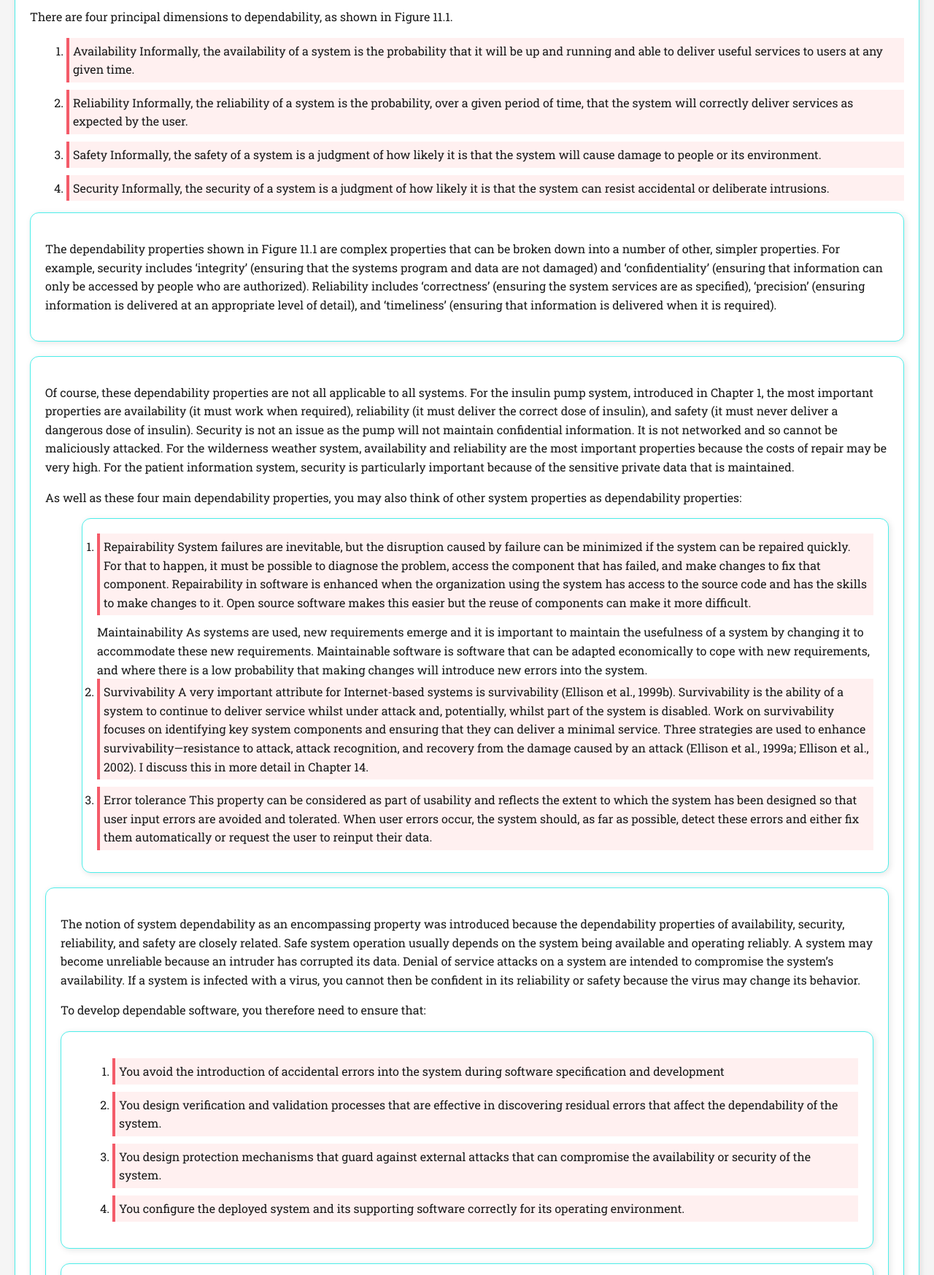
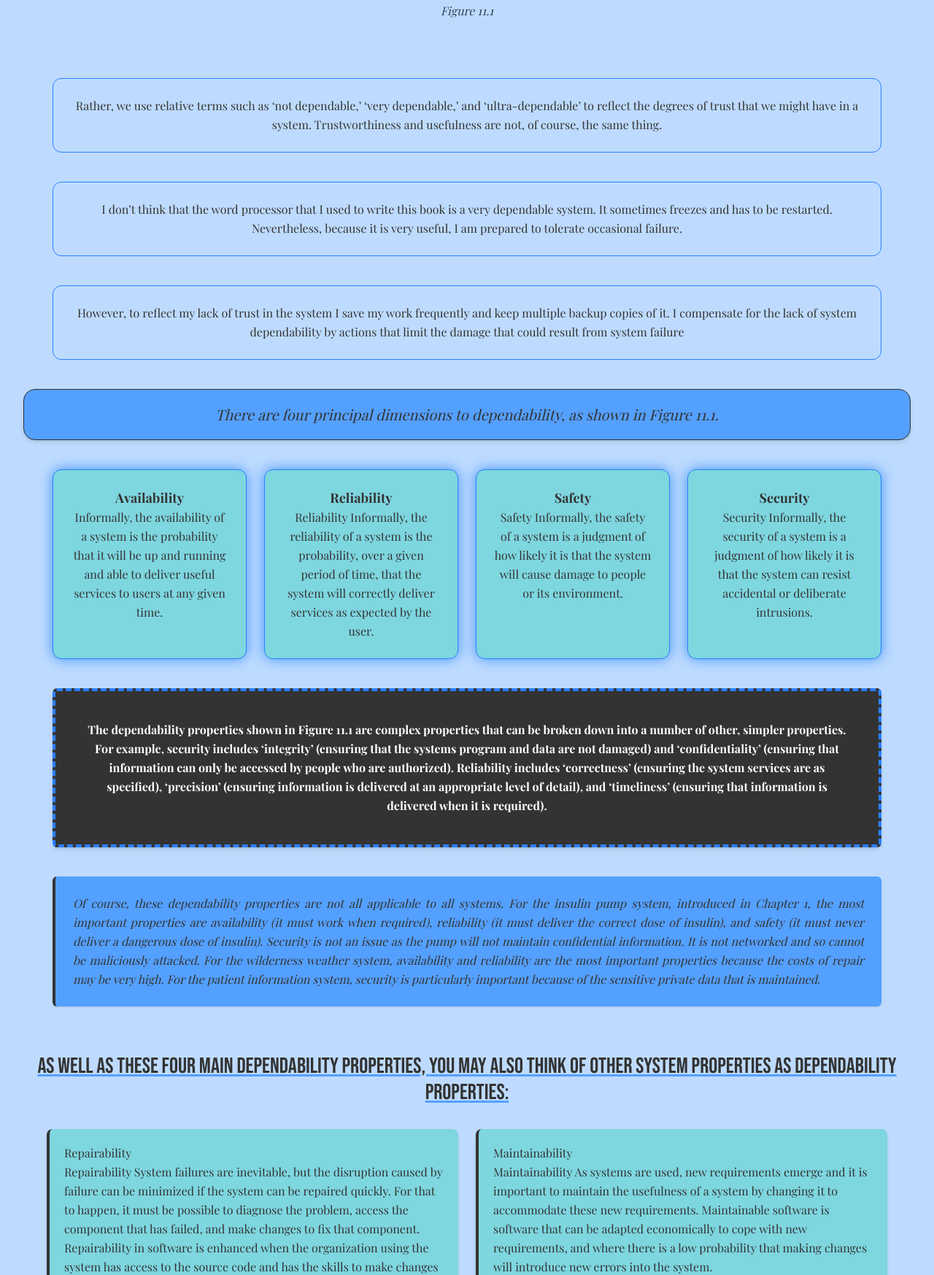
Before and after one commit to clydejustin1117/Chapter-11-Dependability-and-Security, a plain HTML site: page chapter 11.1.html in a window 1280 px wide. Shown: the part 1053-2800 px from the top of the page at 73% size. Drawn offline with nearby package versions, Linux system fonts and the light colour scheme; a web font is replaced by a local one.

Commit message:
Chapter 11.1 Web Book

```diff
--- a/chapter 11.1.html
+++ b/chapter 11.1.html
@@ -4,16 +4,27 @@
     <meta charset="UTF-8">
     <meta name="viewport" content="width=device-width, initial-scale=1.0">
     <title>Chapter 11 Dependability and security</title>
-    <link rel="stylesheet" href="styles.css">
+    <link rel="stylesheet" href="src/output.css">
 </head>
 
-<body>
 
-<article>
+<div class="navbar">
+    <a class="navbar-text" href="Index.html">Home</a>
+    <a class="navbar-text" href="Introduction.html">Introduction</a>
+    <a class="active navbar-text" href="chapter 11.1.html">Dependability Properties</a>
+    <a class="navbar-text" href="11.2.html">Cost/Dependability Curve</a>
+    <a class="navbar-text" href="11.3 safety.html">Safety</a>
+    <a class="navbar-text" href="11.4 - Security.html">Security</a>
+  </div>
+
+
+<body class="clr-body">
+
+
     <!-- Content visible to the user goes here -->
-    <h1>11.1 Dependability properties</h1>
+    <h1 class="under-clr-title" >11.1 Dependability properties</h1>
 
-    <section>
+    <section class="sec-p">
         <article>
 
             All of us are familiar with the problem of computer system failure. For no obvious reason, our computers sometimes crash or go wrong in some way. Programs running
@@ -25,46 +36,63 @@
     </section>
 
     <section>
-        <article>
+        <article class="sec-p2">
             The dependability of a computer system is a property of the system that reflects its trustworthiness. Trustworthiness here essentially means the degree of confidence
             a user has that the system will operate as they expect, and that the system will not ‘fail’ in normal use. It is not meaningful to express dependability numerically.
         </article>
     </section>
 
-    <article>
+    <div class="img-adjust">
+
     <img src="Dependability.PNG" alt="Figure 11.1">
 
-    <p> Rather, we use relative terms such as ‘not dependable,’ ‘very dependable,’ and
+    </div>
+    <p class="fgure11"> Figure 11.1 </p>
+
+    <section class="arc1p">
+    <p class="arc-1-p"> Rather, we use relative terms such as ‘not dependable,’ ‘very dependable,’ and
 ‘ultra-dependable’ to reflect the degrees of trust that we might have in a system.
 Trustworthiness and usefulness are not, of course, the same thing.</p>
-    <p> I don’t think
-that the word processor that I used to write this book is a very dependable system.
+    <p class="arc-1-p2"> I don’t think that the word processor that I used to write this book is a very dependable system.
 It sometimes freezes and has to be restarted. Nevertheless, because it is very useful,
 I am prepared to tolerate occasional failure.</p>
-    <p> However, to reflect my lack of trust in
+    <p  class="arc-1-p3"  > However, to reflect my lack of trust in
 the system I save my work frequently and keep multiple backup copies of it. I compensate for the lack of system dependability by actions that limit the damage that
 could result from system failure</p>
-   </article>
+    </setion>
 
-<p> There are four principal dimensions to dependability, as shown in Figure 11.1.</p>
-<ol>
+    <p class="priciple-p"> There are four principal dimensions to dependability, as shown in Figure 11.1.</p>
 
-<li> Availability Informally, the availability of a system is the probability that it will
-be up and running and able to deliver useful services to users at any given time.</li>
-<li> Reliability Informally, the reliability of a system is the probability, over a given
+
+<div class="grid-section">
+    <div class="grid-card">
+        <h4 class="grid-text">Availability</h4>
+        <p>Informally, the availability of a system is the probability that it will
+            be up and running and able to deliver useful services to users at any given time. </p>
+        </div>
+<div class="grid-card">
+    <h4 class="grid-text">Reliability</h4>
+        <p>Reliability Informally, the reliability of a system is the probability, over a given
             period of time, that the system will correctly deliver services as expected by
-the user.
-</li>
-<li> Safety Informally, the safety of a system is a judgment of how likely it is that the
-system will cause damage to people or its environment.</li>
-<li> Security Informally, the security of a system is a judgment of how likely it is that
-the system can resist accidental or deliberate intrusions.</li>
+            the user. </p>
+        </div>
+<div class="grid-card">
+          <h4 class="grid-text">Safety</h4>
+          <p> Safety Informally, the safety of a system is a judgment of how likely it is that the
+            system will cause damage to people or its environment. </p>
+</div>
+    <div class="grid-card">
+        <h4 class="grid-text">Security</h4>
+        <p> Security Informally, the security of a system is a judgment of how likely it is that
+            the system can resist accidental or deliberate intrusions.</p>
+        </div>
+      </div>
 
-</ol>
+
 
       <section>
 
-<p> The dependability properties shown in Figure 11.1 are complex properties that
+<p  class="dependability-p"> The dependability properties shown in Figure 11.1 are complex properties that
 can be broken down into a number of other, simpler properties. For example, security includes ‘integrity’ (ensuring that the systems program and data are not
 damaged) and ‘confidentiality’ (ensuring that information can only be accessed by
 people who are authorized). Reliability includes ‘correctness’ (ensuring the system
@@ -74,7 +102,7 @@ it is required).</p>
 </section>
 
 <section>
-    <p> Of course, these dependability properties are not all applicable to all systems. For
+    <p class="headsub-title"> Of course, these dependability properties are not all applicable to all systems. For
 the insulin pump system, introduced in Chapter 1, the most important properties are
 availability (it must work when required), reliability (it must deliver the correct dose
 of insulin), and safety (it must never deliver a dangerous dose of insulin). Security is
@@ -82,76 +110,77 @@ not an issue as the pump will not maintain confidential information. It is not n
 availability and reliability are the most important properties because the costs of
 repair may be very high. For the patient information system, security is particularly
 important because of the sensitive private data that is maintained.</p>
+</section>
 
-<p>As well as these four main dependability properties, you may also think of other
+<p class="subsec-title">As well as these four main dependability properties, you may also think of other
 system properties as dependability properties:</p>
-<ol>
-    <article>
-    <li>
-        Repairability System failures are inevitable, but the disruption caused by failure
+
+<div class="def-grid">
+  <div class="def-grid-item">
+    <h4 class="def-title">Repairability</h4>
+    <p class="def-desc"> Repairability System failures are inevitable, but the disruption caused by failure
         can be minimized if the system can be repaired quickly. For that to happen, it
         must be possible to diagnose the problem, access the component that has failed,
         and make changes to fix that component. Repairability in software is enhanced
         when the organization using the system has access to the source code and has
         the skills to make changes to it. Open source software makes this easier but the
-reuse of components can make it more difficult.
-
-
-    </li>
-    Maintainability As systems are used, new requirements emerge and it is important to maintain the usefulness of a system by changing it to accommodate these
+        reuse of components can make it more difficult.</p>
+  </div>
+  <div class="def-grid-item">
+    <h4 class="def-title">Maintainability</h4>
+    <p class="def-desc"> Maintainability As systems are used, new requirements emerge and it is important to maintain the usefulness of a system by changing it to accommodate these
         new requirements. Maintainable software is software that can be adapted economically to cope with new requirements, and where there is a low probability
-that making changes will introduce new errors into the system.
-
-     <li>
-        Survivability A very important attribute for Internet-based systems is survivability
+        that making changes will introduce new errors into the system.</p>
+  </div>
+  <div class="def-grid-item">
+    <h4 class="def-title">Survivability</h4>
+    <p class="def-desc">Survivability A very important attribute for Internet-based systems is survivability
         (Ellison et al., 1999b). Survivability is the ability of a system to continue to
         deliver service whilst under attack and, potentially, whilst part of the system is
         disabled. Work on survivability focuses on identifying key system components
         and ensuring that they can deliver a minimal service. Three strategies are used to
         enhance survivability—resistance to attack, attack recognition, and recovery
         from the damage caused by an attack (Ellison et al., 1999a; Ellison et al., 2002).
-I discuss this in more detail in Chapter 14.
-
-    </li>
-
-     <li>
-         Error tolerance This property can be considered as part of usability and reflects
+        I discuss this in more detail in Chapter 14.</p>
+  </div>
+  <div class="def-grid-item">
+    <h4 class="def-title">Error Tolerance</h4>
+    <p class="def-desc"> Error tolerance This property can be considered as part of usability and reflects
         the extent to which the system has been designed so that user input errors are
         avoided and tolerated. When user errors occur, the system should, as far as possible, detect these errors and either fix them automatically or request the user to
-reinput their data.
-    </li>
+        reinput their data.</p>
+  </div>
+</div>
 
-</article>
-</ol>
 
 <section>
-    <p> The notion of system dependability as an encompassing property was introduced
+    <p class="summary-p"> The notion of system dependability as an encompassing property was introduced
 because the dependability properties of availability, security, reliability, and safety are
 closely related. Safe system operation usually depends on the system being available
 and operating reliably. A system may become unreliable because an intruder has corrupted its data. Denial of service attacks on a system are intended to compromise the system’s availability. If a system is infected with a virus, you cannot then be confident
 in its reliability or safety because the virus may change its behavior.</p>
 
-<p> To develop dependable software, you therefore need to ensure that: </p>
+<p class="detail-p"> To develop dependable software, you therefore need to ensure that: </p>
 
 <article>
-    <ol>
+    <ol class="todo-list">
 
-        <li>
+        <li class="todo-item">
             You avoid the introduction of accidental errors into the system during software
 specification and development
         </li>
-        <li>You design verification and validation processes that are effective in discovering
+        <li class="todo-item">You design verification and validation processes that are effective in discovering
 residual errors that affect the dependability of the system.</li>
-<li>  You design protection mechanisms that guard against external attacks that can
+<li class="todo-item">  You design protection mechanisms that guard against external attacks that can
 compromise the availability or security of the system.</li>
-<li> You configure the deployed system and its supporting software correctly for its
+<li class="todo-item"> You configure the deployed system and its supporting software correctly for its
 operating environment.</li>
 
     </ol>
 </article>
 
 <article>
-    <p>In addition, you should usually assume that your software is not perfect and
+    <p class="closing-p">In addition, you should usually assume that your software is not perfect and
 that software failures may occur. Your system should therefore include recovery
 mechanisms that make it possible to restore normal system service as quickly as
 possible.
@@ -182,19 +211,20 @@ high-dependability systems.</p>
 
 
 
-</body>
-<footer>
+
+<footer">
 
     <section>
         <article>
-        <div class="title">
-            <p id="Blue"> End of Chapter 11.1 Dependability Properties </p>
-            <p> All rights reserved.</p>
+        <div">
+            <p class="footer-1"> End of Chapter 11.1 Dependability Properties </p>
+            <p class="footer-1"> All rights reserved.</p>
 
         </div>
     </article>
 
-</section>
+
 
 </footer>
+</body>
 </html>
--- /dev/null
+++ b/src/input.css
@@ -0,0 +1,172 @@
+@import url('https://fonts.googleapis.com/css2?family=Playfair+Display:ital,wght@0,400..900;1,400..900&display=swap');
+@import url('https://fonts.googleapis.com/css2?family=Bebas+Neue&display=swap');
+@import "tailwindcss";
+
+
+@theme {
+  --color-primary: #333333;
+  --color-secondary: #bedbff;
+  --color-tertiary: #2b7fff;
+  --color-section: #7ed6df;
+  --color-additional: #54a0ff;
+}
+
+@theme {
+  --font-playfair: "Playfair Display", sans-serif;
+  --font-bebasneue: "Bebas Neue", sans-serif;
+}
+
+
+@keyframes fade-in-up {
+  0% {
+    opacity: 0;
+    transform: translateY(20px);
+  }
+  100% {
+    opacity: 1;
+    transform: translateY(0);
+  }
+}
+
+@keyframes glow {
+  0%, 100% { box-shadow: 0 0 10px #7ed6df; }
+  50% { box-shadow: 0 0 20px #2b7fff; }
+}
+
+@keyframes zoom-in {
+  0% { transform: scale(0.95); opacity: 0.8; }
+  100% { transform: scale(1); opacity: 1; }
+}
+
+
+@keyframes fade-in-down {
+  0% { opacity: 0; transform: translateY(-15px); }
+  100% { opacity: 1; transform: translateY(0); }
+}
+
+.navbar {
+  @apply bg-primary text-white p-3 text-center sticky top-0 z-50 m-3 rounded-xl shadow-md font-bebasneue;
+  animation: fade-in-down 0.8s ease-in-out;
+}
+
+.navbar-text {
+  @apply inline-block px-4 py-2 text-lg hover:text-blue-500 hover:scale-110 transition-all duration-200 ease-in-out;
+}
+
+.active {
+  @apply underline decoration-additional font-bold text-additional;
+}
+
+
+
+.clr-body {
+  @apply bg-secondary font-playfair flex flex-col items-center justify-center px-8 py-20 space-y-10;
+  animation: fade-in-up 0.8s ease-in-out;
+}
+
+
+.under-clr-title {
+  @apply text-center text-4xl md:text-5xl font-bebasneue text-white bg-tertiary
+  p-4 rounded-xl shadow-lg underline decoration-section hover:scale-105 transition duration-300;
+  animation: zoom-in 1s ease-in-out;
+}
+
+.sec-p {
+  @apply p-8 text-primary bg-section border-2 border-tertiary rounded-xl m-10 shadow-lg text-center;
+  animation: fade-in-up 1s ease-in-out;
+}
+
+.sec-p2 {
+  @apply p-10 text-white font-bebasneue border-4 border-dashed border-tertiary bg-primary
+  rounded-xl m-10 text-center shadow-md;
+  animation: fade-in-up 1s ease-in-out;
+}
+
+.arc1p {
+  @apply space-y-6 text-primary leading-relaxed;
+}
+
+.arc-1-p,
+.arc-1-p2,
+.arc-1-p3 {
+  @apply p-6 border border-tertiary rounded-xl text-primary text-center m-10 transition hover:bg-additional hover:text-white;
+}
+
+
+
+.priciple-p {
+  @apply text-xl italic text-primary bg-additional text-center p-5 rounded-2xl border border-primary shadow-md;
+}
+
+.img-adjust {
+  @apply flex flex-wrap justify-center gap-4 transition duration-300 hover:scale-105;
+  animation: fade-in-up 1.2s ease-in-out;
+}
+
+.fgure11 {
+  @apply text-center italic mt-2 text-slate-700;
+}
+
+
+.grid-section {
+  @apply grid grid-cols-1 sm:grid-cols-2 lg:grid-cols-4 gap-6 m-10;
+}
+
+.grid-card {
+  @apply bg-section border border-tertiary p-6 rounded-xl shadow-md text-primary text-center
+  hover:scale-105 hover:bg-additional hover:text-white transition duration-300;
+  animation: glow 3s ease-in-out infinite alternate;
+}
+
+.grid-text {
+  @apply font-bold text-lg;
+}
+
+
+.dependability-p {
+  @apply p-10 text-white font-bold border-4 border-dashed border-tertiary m-10 text-center bg-primary rounded-md shadow-md font-playfair;
+}
+
+.headsub-title {
+  @apply bg-additional border-l-4 border-primary p-6 m-10 rounded-md shadow-sm text-primary leading-relaxed text-justify italic;
+}
+
+.subsec-title {
+  @apply text-3xl text-primary underline decoration-additional mt-16 mb-8 text-center font-bebasneue;
+}
+
+
+.def-grid {
+  @apply grid grid-cols-1 md:grid-cols-2 gap-6 m-8;
+}
+
+.def-grid-item {
+  @apply bg-section border-l-4 border-primary p-5 rounded-lg shadow-md hover:bg-additional hover:text-white transition duration-300;
+}
+
+.summary-p {
+  @apply bg-primary border border-primary p-6 m-10 rounded-md shadow-md text-white leading-relaxed italic text-xl;
+}
+
+.detail-p {
+  @apply leading-relaxed text-justify m-8 p-6 bg-section italic rounded-md shadow-sm font-playfair;
+}
+
+.todo-list {
+  @apply list-decimal list-inside bg-primary border border-blue-300 p-6 m-10 rounded-md shadow-sm;
+}
+
+.todo-item {
+  @apply text-additional mb-3 text-base leading-relaxed;
+}
+
+.closing-p {
+  @apply italic bg-additional p-6 m-10 text-white rounded-md shadow-md text-justify font-playfair;
+}
+
+
+
+
+.footer-1 {
+  @apply bg-tertiary text-white text-center p-4 rounded-t-xl shadow-md font-bebasneue tracking-wide;
+}
--- a/styles.css
+++ /dev/null
@@ -1,84 +0,0 @@
-:root {
-    --primary: #123ABC;
-    --secondary: #4DEEEA;
-    --accent: #F45B69;
-    --light-bg: #F5F5F5;
-    --dark-text: #1A1A1A;
-}
-
-/* Custom Fonts */
-@font-face {
-    font-family: 'Roboto Slab';
-    src: url(/Fonts/RobotoSlab-Regular.ttf);
-}
-
-@font-face {
-    font-family: 'Barlow';
-    src: url(/Fonts/Barlow-Regular.ttf);
-
-
-/* Body Styles */
-}
-body {
-    font-family: 'Roboto Slab', 'Barlow';
-    background-color: var(--light-bg);
-    color: var(--dark-text);
-    margin: 0;
-    padding: 20px;
-    line-height: 1.6;
-}
-
-h1 {
-    color: var(--primary);
-    border-bottom: 3px solid var(--accent);
-    padding-bottom: 10px;
-    margin-top: 0;
-}
-
-section, article {
-    background-color: white;
-    padding: 20px;
-    margin-bottom: 20px;
-    border: 1px solid var(--secondary);
-    border-radius: 12px;
-    box-shadow: 2px 2px 8px rgba(0,0,0,0.1);
-}
-
-img {
-    max-width: 100%;
-    display: block;
-    margin: 20px auto;
-    border-radius: 8px;
-    border: 2px solid var(--primary);
-}
-
-ol {
-    padding-left: 50px;
-}
-
-li {
-    margin-bottom: 10px;
-    padding: 5px;
-    border-left: 4px solid var(--accent);
-    background-color: #fff0f0;
-}
-
-footer {
-    background-color: var(--secondary);
-    text-align: center;
-    font-style: italic;
-    margin-top: 40px;
-    padding: 15px;
-    border-radius: 30px;
-    border: 2px solid var(--primary);
-}
-
-footer .title p {
-    margin: 5px;
-    color: var(--primary);
-    font-weight: bold;
-}
-
-#Blue {
-    color: var(--primary);
-}
```
Also changed, not shown: src/output.css (added). Lines whose indentation alone changed are shown as unchanged.
